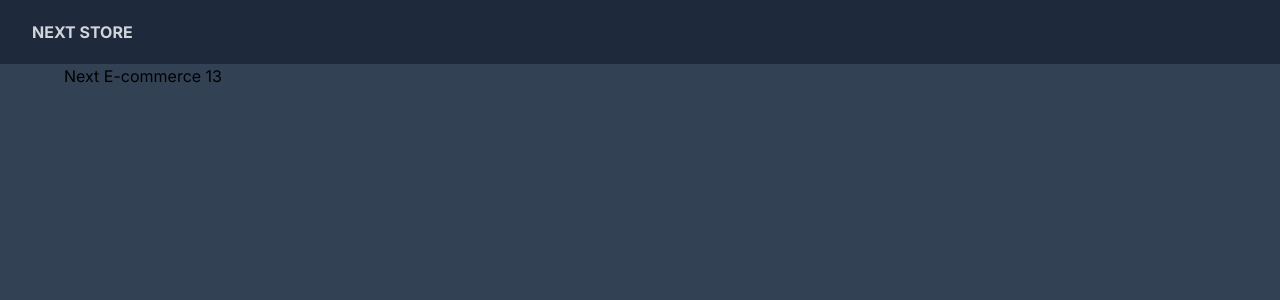
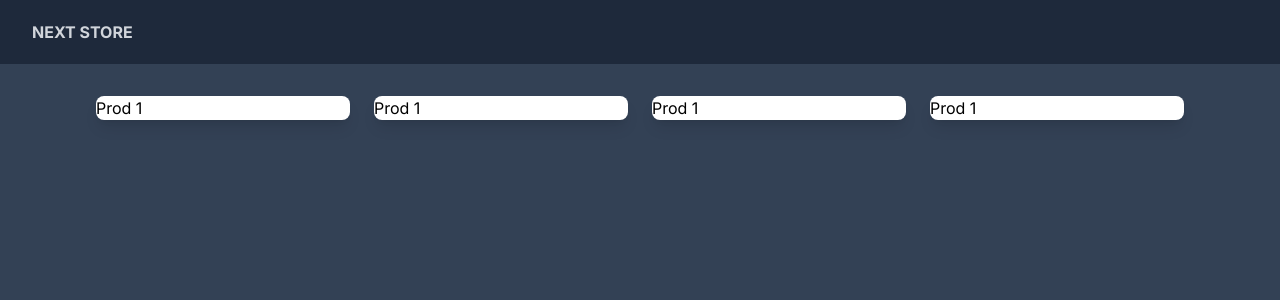
Before and after one commit to carlosfermino/next-commerce, a Next.js app: page / in a window 1280 px wide. Shown: the top 300 px of the page. Built offline with nearby package versions, Linux system fonts and the light colour scheme.

Commit message:
Listagem de produtos parte 1

```diff
--- a/src/app/page.tsx
+++ b/src/app/page.tsx
@@ -1,8 +1,22 @@
 
 export default function Home() {
   return (
-   <div>
-    <h1>Next E-commerce 13</h1>
+    <div className="max-w-7xl mx-auto pt-8 px-8 xl:px-0:">
+      <div className="grid grid-cols-1 sm:grid-cols-2 md:grid-cols-3 lg:grid-cols-4 gap-10 xl:gap-6">
+        <div className="bg-white rounded-lg shadow-lg overflow-hidden">
+          Prod 1
+        </div>
+        <div className="bg-white rounded-lg shadow-lg overflow-hidden">
+          Prod 1
+        </div>
+        <div className="bg-white rounded-lg shadow-lg overflow-hidden">
+          Prod 1
+        </div>
+        <div className="bg-white rounded-lg shadow-lg overflow-hidden">
+          Prod 1
+        </div>
+
+      </div>
    </div>
   )
 }
```
